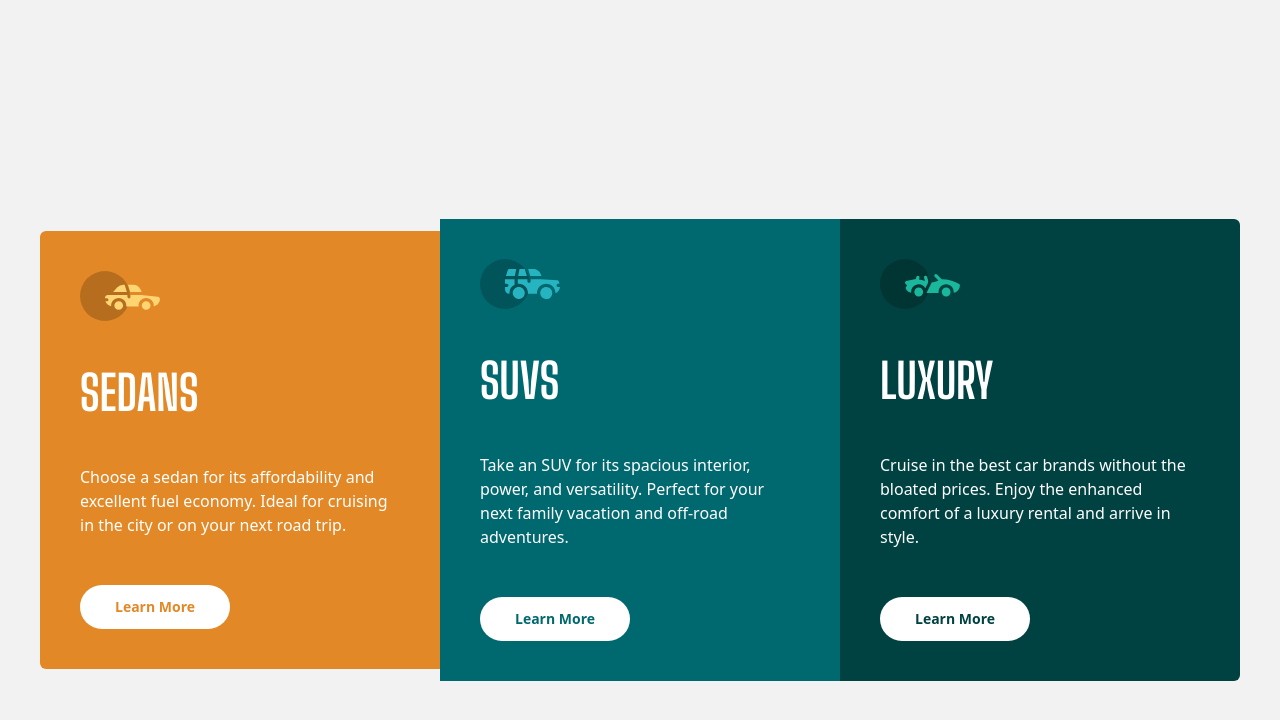
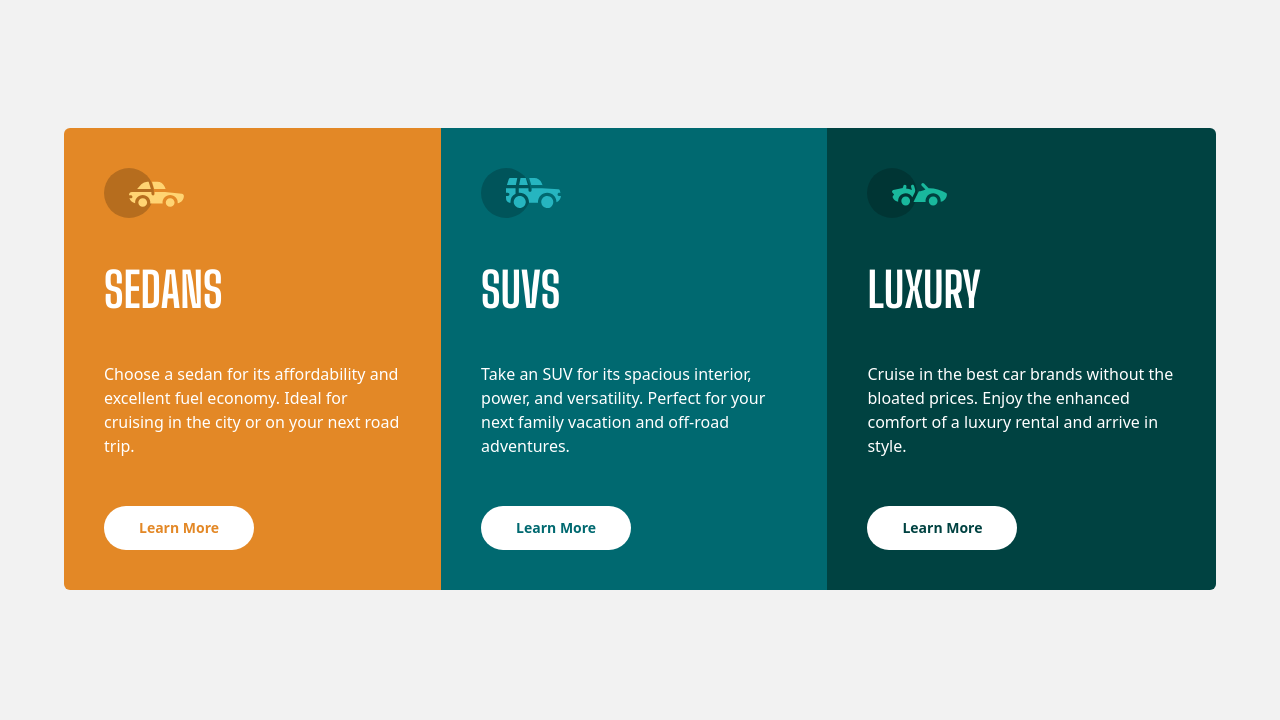
Before and after one commit to bcstith75/three-column, a website: page index.html in a window 1280 px wide. Drawn offline with Linux system fonts and the light colour scheme.

Commit message:
Fixed the spacing

```diff
--- a/index.html
+++ b/index.html
@@ -3,7 +3,7 @@
 <head>
   <meta charset="UTF-8">
   <meta name="viewport" content="width=device-width, initial-scale=1.0">
-  <title>Tailwind Starter code</title>
+  <title>Three Column Autos</title>
 
   <link rel="preconnect" href="https://fonts.googleapis.com">
   <link rel="preconnect" href="https://fonts.gstatic.com" crossorigin>
@@ -13,10 +13,12 @@
 </head>
 <body class="bg-veryLightGray">
 
-  <main class="flex flex-col items-center justify-center text-3xl lg:h-[900px] lg:w-[1200px] m-auto lg:flex-row">
+  <main class="flex items-center justify-center my-6 lg:my-32">
+  <div class="flex flex-col mx-4 md:mx-16   md:space-y-0  md:flex-row md:my-0">
+
 
     <!--Box 1-->
-    <div class="rounded-l-md bg-brightOrange lg:w-1/3 p-10 flex flex-col space-y-12">
+    <div class=" bg-brightOrange p-10 flex flex-col space-y-12 lg:rounded-l-md">
       <img src="images/icon-sedans.svg" alt="" class="w-20">
 
       <h1 class="uppercase text-5xl text-white font-shoulders font-bold">Sedans</h1>
@@ -28,7 +30,7 @@
     </div>
 
     <!--Box 2-->
-    <div class=" bg-darkCyan lg:w-1/3 p-10 flex flex-col space-y-12">
+    <div class=" bg-darkCyan  p-10 flex flex-col space-y-12">
       <img src="images/icon-suvs.svg" alt="" class="w-20">
 
       <h1 class="uppercase text-5xl text-white font-shoulders font-bold">SUVS</h1>
@@ -39,7 +41,7 @@
     </div>
 
      <!--Box 3-->
-     <div class="rounded-r-md bg-veryDarkCyan lg:w-1/3 p-10 flex flex-col space-y-12">
+     <div class="lg:rounded-r-md bg-veryDarkCyan p-10 flex flex-col space-y-12">
       <img src="images/icon-luxury.svg" alt="" class="w-20">
 
       <h1 class="uppercase text-5xl text-white font-shoulders font-bold">Luxury</h1>
@@ -50,6 +52,8 @@
       <button class="text-veryDarkCyan bg-white font-bold text-sm py-3 px-6 rounded-full w-[150px]">Learn More</button>
     </div>
 
+    </div>
+
   </main>
 
 
```
Also changed, not shown: css/style.css.
